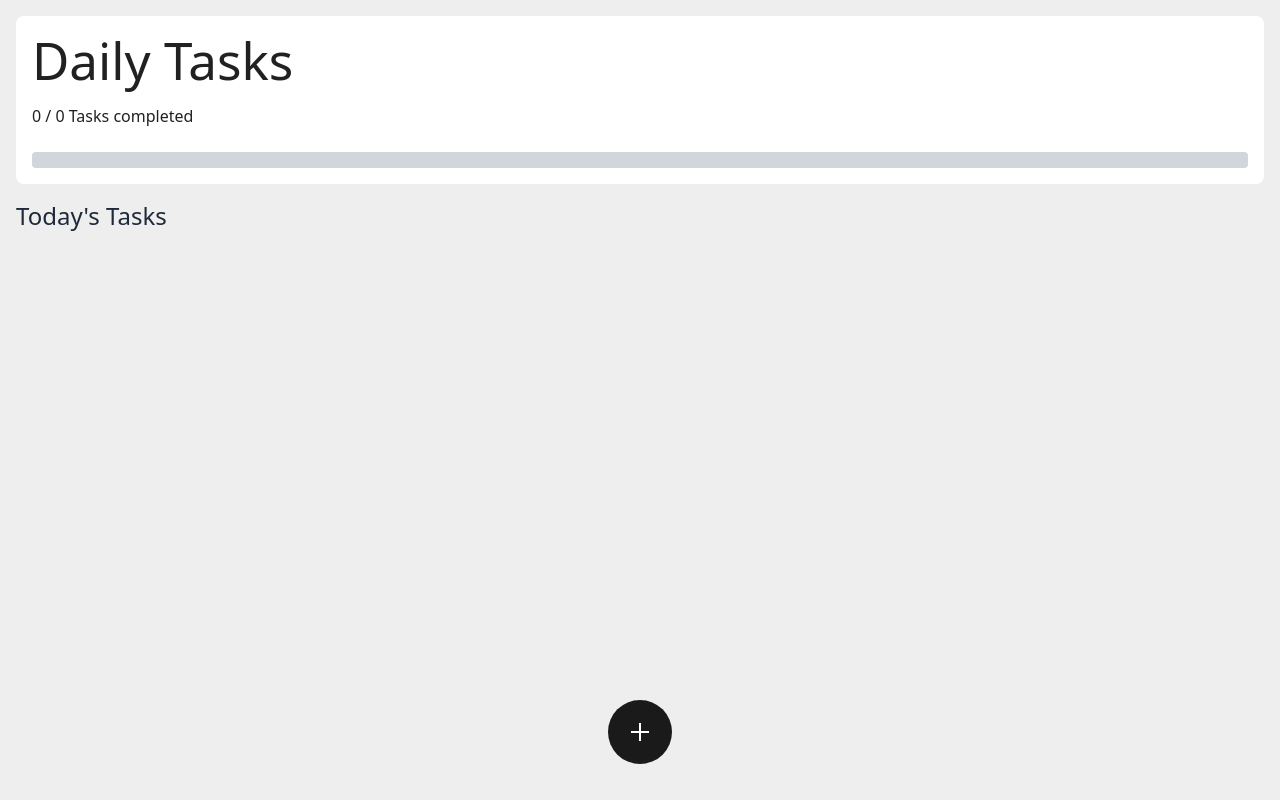
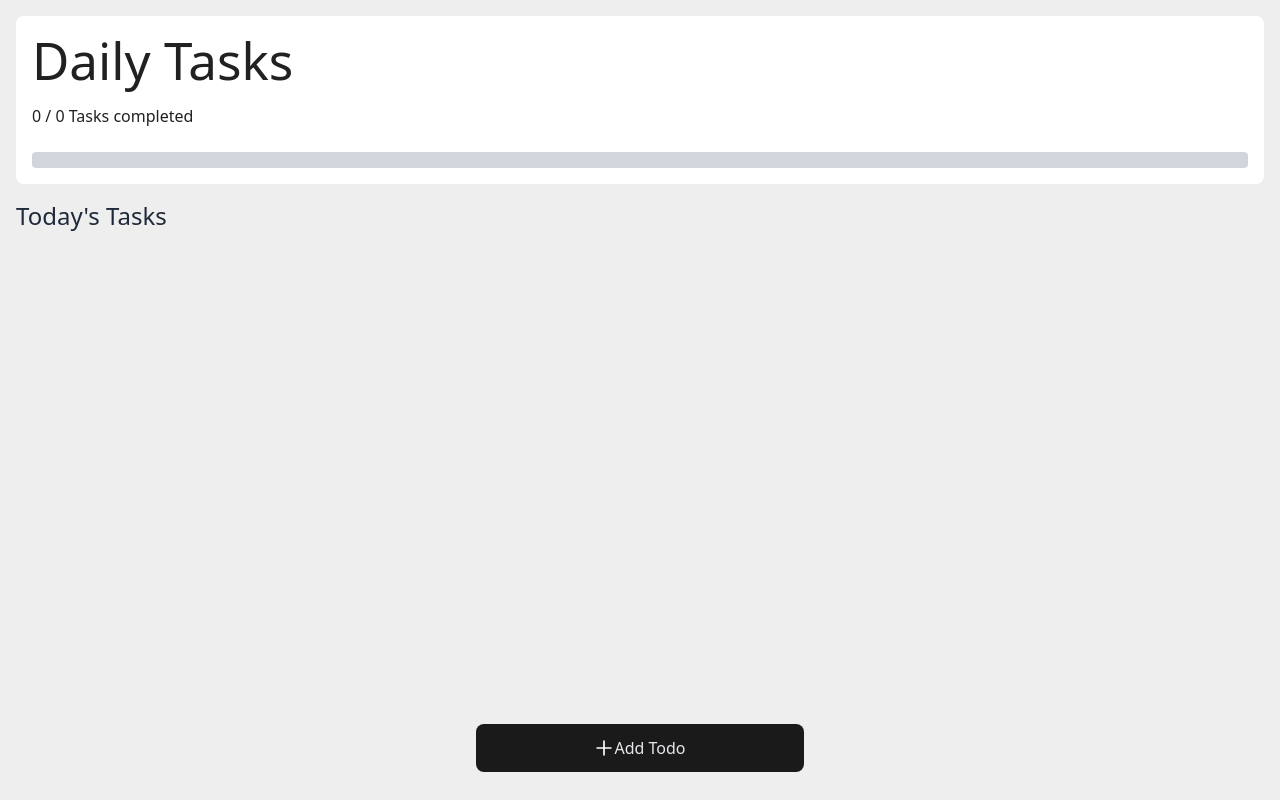
Before and after one commit to Prateek1789/Todo-App, a React (Vite) app: page / in a window 1280 px wide. Built offline with nearby package versions, Linux system fonts and the light colour scheme.

Commit message:
Restyled add button

```diff
--- a/src/components/AddButton.jsx
+++ b/src/components/AddButton.jsx
@@ -5,12 +5,13 @@ const AddButton = () => {
     const { formState, setFormState } = useContext(FormContext);
 
     return (
-        <button className='add-btn w-16 h-16 rounded-full flex items-center justify-center absolute bottom-1 left-1/2 -translate-1/2'
+        <button className='add-btn w-82 h-12 rounded-lg text-gray-200 flex items-center justify-center absolute bottom-1 left-1/2 -translate-1/2'
                 aria-pressed={formState}
                 onClick={() => setFormState(!formState)}>
-            <svg xmlns="http://www.w3.org/2000/svg" width="24" height="24" fill="#ffffff" viewBox="0 0 24 24" >
+            <svg xmlns="http://www.w3.org/2000/svg" width="20" height="20" fill="#ffffff" viewBox="0 0 24 24" >
                 <path d="M3 13h8v8h2v-8h8v-2h-8V3h-2v8H3z"></path>
             </svg>
+            Add Todo
         </button>
     )
 }
```
